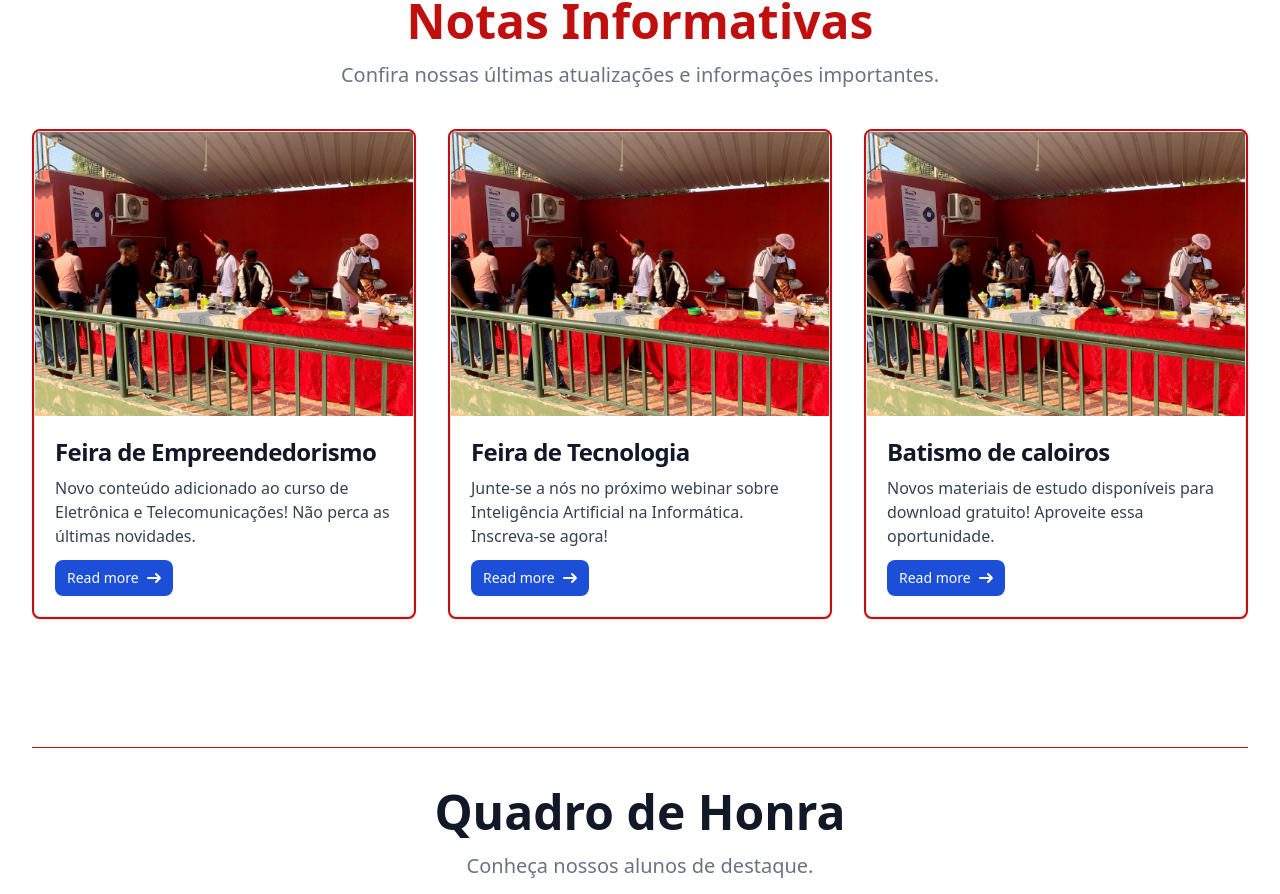
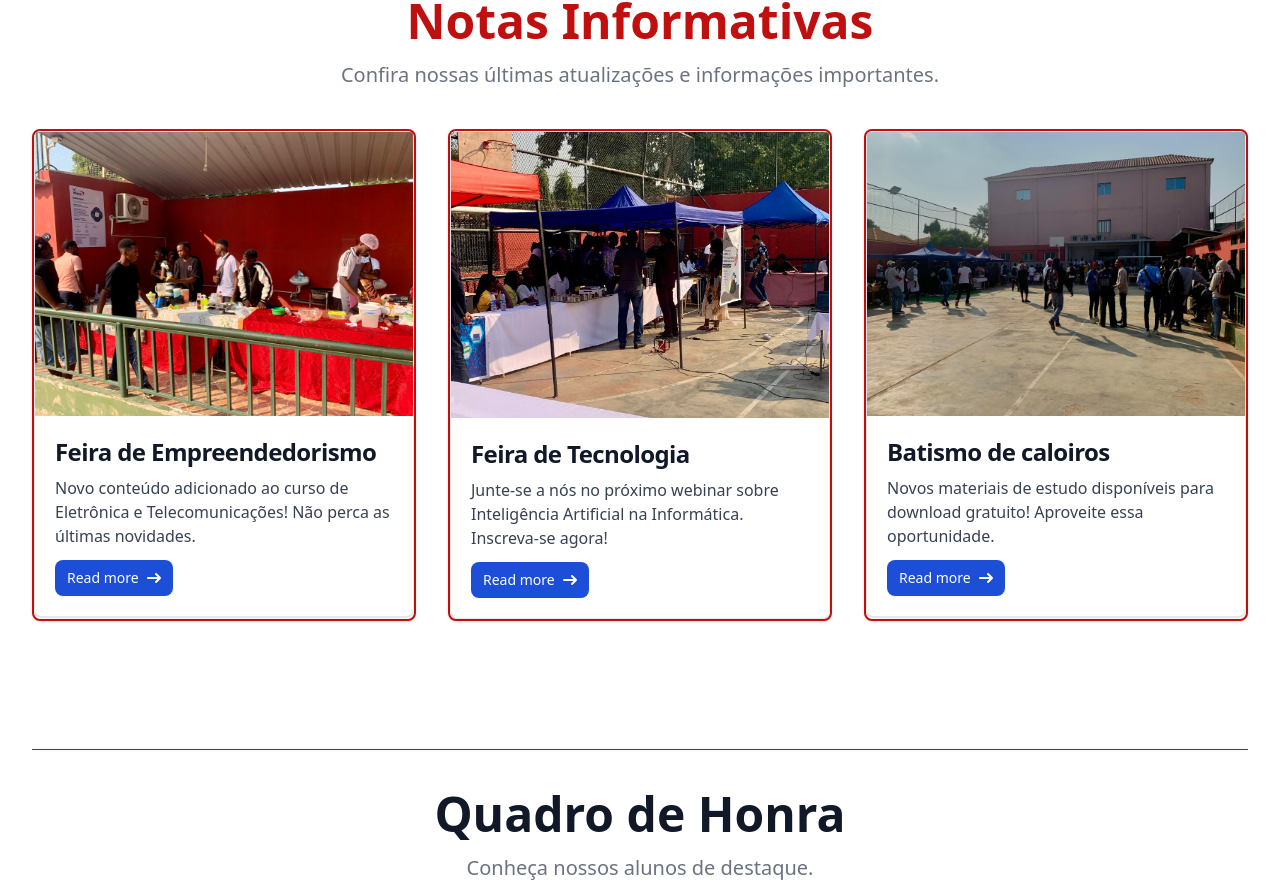
Before and after one commit to leehendrick/EduConnect-UI, a Nuxt app in the folder nuxt-app/: page / in a window 1280 px wide. Shown: the part 2075-2969 px from the top of the page. Built offline with nearby package versions, Linux system fonts and the light colour scheme.

Commit message:
feature : add card image path

```diff
--- a/nuxt-app/pages/index.vue
+++ b/nuxt-app/pages/index.vue
@@ -4,17 +4,17 @@
   const title = useState('title')
   const notasInformativas = ref([
     {
-      img: '',
+      img: '/feira_de_emp.jpeg',
       title:  'Feira de Empreendedorismo',
       content: 'Novo conteúdo adicionado ao curso de Eletrônica e Telecomunicações! Não perca as últimas novidades.',
     },
     {
-      img: '',
+      img: '/feira_de_tec.jpeg',
       title:  'Feira de Tecnologia',
       content: 'Junte-se a nós no próximo webinar sobre Inteligência Artificial na Informática. Inscreva-se agora!',
     },
     {
-      img: '',
+      img: '/feira.jpeg',
       title:  'Batismo de caloiros',
       content: 'Novos materiais de estudo disponíveis para download gratuito! Aproveite essa oportunidade.',
     }
@@ -135,9 +135,9 @@
               <!-- Nota Informativa -->
               <div  v-for="item in notasInformativas" class="bg-white overflow-hidden shadow rounded-lg border-2 border-primary">
                 <div class="max-w-sm bg-white border border-gray-200 rounded-lg shadow dark:bg-gray-800 dark:border-gray-700">
-                  <a href="#">
-                    <img class="" src="/feira_de_emp.jpeg" alt="" />
-                  </a>
+                  <div>
+                    <img class="w-full h-full object-cover" :src="item.img" alt="" />
+                  </div>
                   <div class="p-5">
                     <a href="#">
                       <h5 class="mb-2 text-2xl font-bold tracking-tight text-gray-900 dark:text-white">{{ item.title }}</h5>
```
